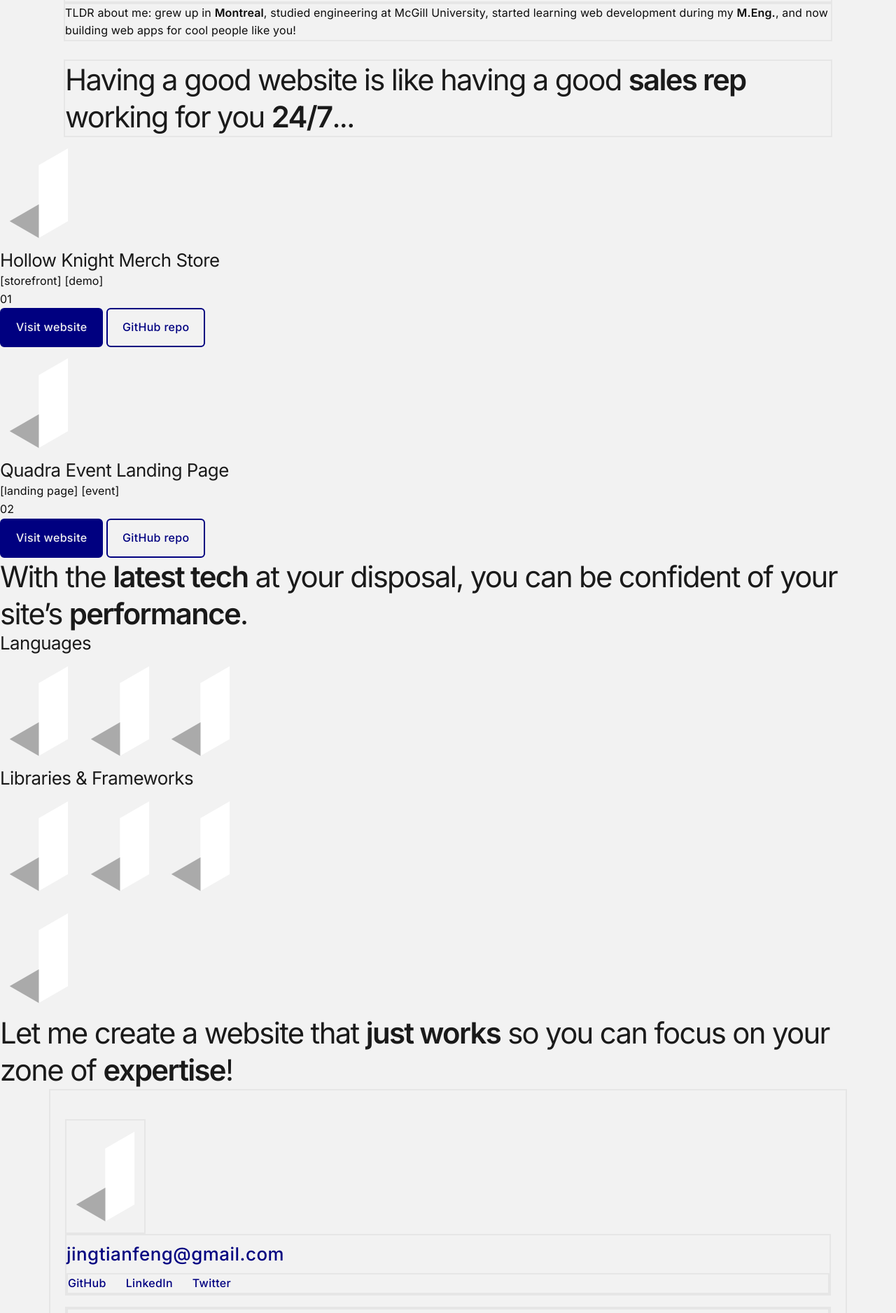
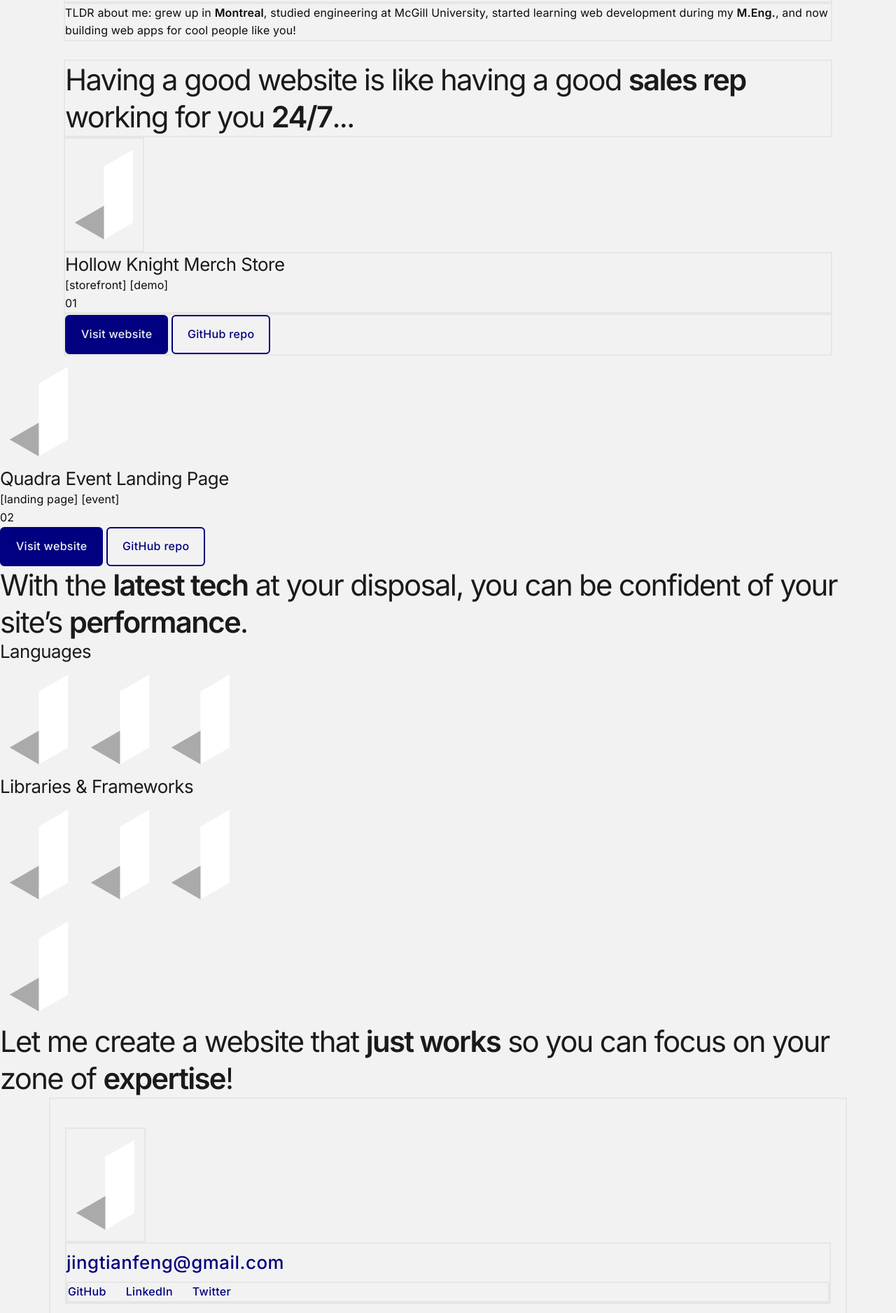
Before and after one commit to jingtianfeng/jtfeng-personal-1, a Jekyll site: the page built from index.html, in a window 1280 px wide. Shown: the part 649-2525 px from the top of the page at 70% size. Built offline with Jekyll 4.4.1, drawn with Linux system fonts in a browser that asks for light colours.

Commit message:
Update index: add #frontend-work-hollow .container and border

```diff
--- a/index.html
+++ b/index.html
@@ -47,8 +47,10 @@
     </div>
 </section>
 <section id="frontend-work-hollow">
-    <img src="/assets/img/logo.png" alt="Hollow Knight Merch Store">
-    <div>
+    <div class="container">
+        <img src="/assets/img/logo.png" alt="Hollow Knight Merch Store"
+             class="border">
+        <div class="border">
             <h3>
                 Hollow Knight Merch Store
             </h3>
@@ -59,7 +61,7 @@
                 01
             </div>
         </div>
-    <div>
+        <div class="border">
             <a href="https://jingtianfeng.github.io/hollow-knight/"
                class="btn btn-primary">
                 Visit website
@@ -68,6 +70,7 @@
                class="btn btn-outline-primary">
                 GitHub repo
             </a>
+        </div>
     </div>
 </section>
 <section id="frontend-work-quadra">
```
Lines whose indentation alone changed are shown as unchanged.
